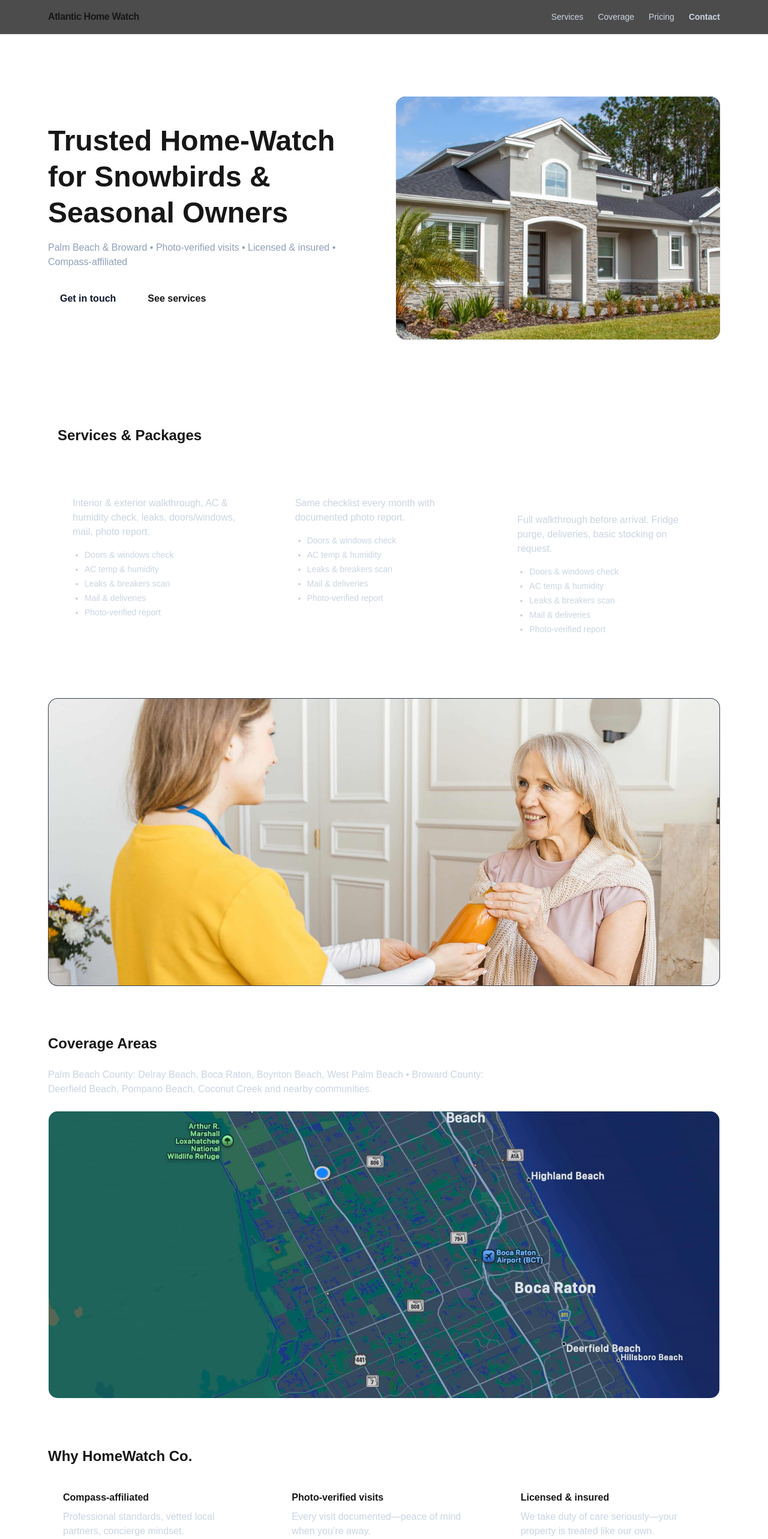
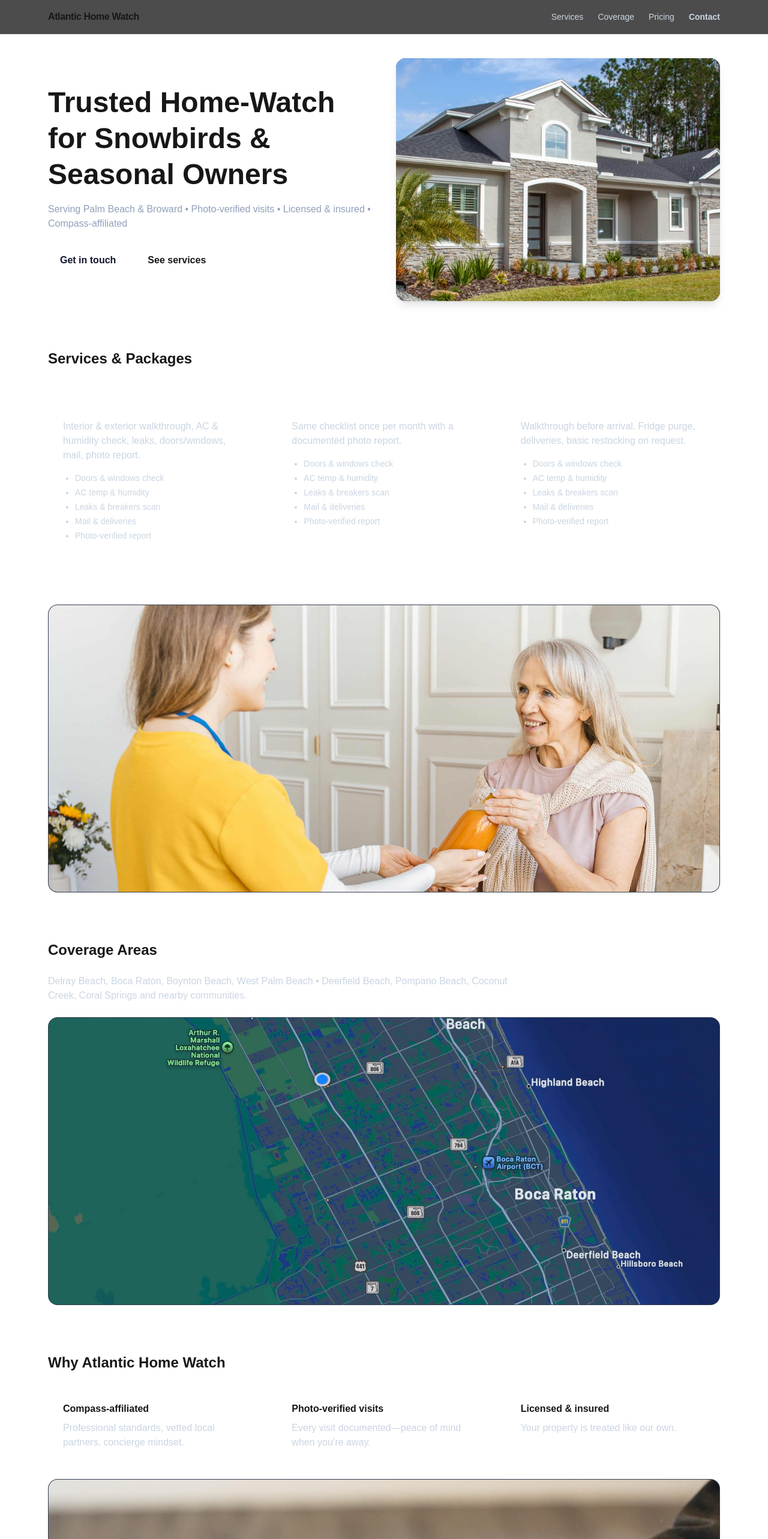
Before and after one commit to tkovalsky/rachel-site, a Next.js app: page / in a window 1280 px wide. Shown: the top 2566 px of the page at 60% size. Built offline with nearby package versions, Linux system fonts and the light colour scheme.

Commit message:
Fixed middleware.ts

```diff
--- a/src/app/layout.tsx
+++ b/src/app/layout.tsx
@@ -12,7 +12,7 @@ export const metadata: Metadata = {
     title: "Atlantic Home Watch",
     description:
       "Trusted home-watch for snowbirds & seasonal owners. Photo-verified visits.",
-    images: ["/og-cover.jpg"],
+    images: ["/hero-home-exterior.jpg"],
   },
   metadataBase: new URL("https://www.atlantichomewatch.com"),
 };
--- /dev/null
+++ b/src/app/middleware.ts
@@ -0,0 +1,47 @@
+// src/middleware.ts
+import { NextResponse } from "next/server";
+import type { NextRequest } from "next/server";
+
+export function middleware(req: NextRequest) {
+  const res = NextResponse.next();
+  const isProd = process.env.NODE_ENV === "production";
+
+  // Baseline protections
+  res.headers.set("X-Frame-Options", "DENY");
+  res.headers.set("X-Content-Type-Options", "nosniff");
+  res.headers.set("Referrer-Policy", "strict-origin-when-cross-origin");
+  res.headers.set("Permissions-Policy", "camera=(), microphone=(), geolocation=()");
+
+  // Content Security Policy
+  // Dev needs ws: and 'unsafe-eval' for Next HMR; Prod should be tighter.
+  const cspDev = [
+    "default-src 'self'",
+    "img-src 'self' data: https:",
+    "script-src 'self' 'unsafe-inline' 'unsafe-eval'",
+    "style-src 'self' 'unsafe-inline'",
+    "font-src 'self' data:",
+    "connect-src 'self' ws:",
+    "frame-ancestors 'none'",
+  ].join("; ");
+
+  const cspProd = [
+    "default-src 'self'",
+    "img-src 'self' data: https:",
+    "script-src 'self'",
+    "style-src 'self' 'unsafe-inline'",
+    "font-src 'self' data:",
+    "connect-src 'self'",
+    "frame-ancestors 'none'",
+  ].join("; ");
+
+  res.headers.set("Content-Security-Policy", isProd ? cspProd : cspDev);
+
+  return res;
+}
+
+// Don’t run middleware for static assets or common public files
+export const config = {
+  matcher: [
+    "/((?!_next/static|_next/image|favicon.ico|robots.txt|sitemap.xml|.*\\.(png|jpg|jpeg|webp|svg)).*)",
+  ],
+};
--- a/src/app/page.tsx
+++ b/src/app/page.tsx
@@ -1,18 +1,47 @@
 import Image from "next/image";
 import Link from "next/link";
 
-const services = [
+const pricing = [
   {
     title: "Weekly Home-Watch",
-    desc: "Interior & exterior walkthrough, AC & humidity check, leaks, doors/windows, mail, photo report.",
+    price: "$109",
+    period: "/visit",
+    note: "Billed monthly",
+    bullets: [
+      "Full interior & exterior check",
+      "AC temp & humidity",
+      "Leaks & breakers scan",
+      "Mail & deliveries",
+      "Photo-verified report",
+    ],
+    cta: "Request quote",
   },
   {
     title: "Monthly Home-Watch",
-    desc: "Same checklist every month with documented photo report.",
+    price: "$149",
+    period: "/month",
+    note: "One documented visit monthly",
+    bullets: [
+      "Interior & exterior check",
+      "AC temp & humidity",
+      "Leaks & breakers scan",
+      "Mail & deliveries",
+      "Photo-verified report",
+    ],
+    highlight: true,
+    cta: "Request quote",
   },
   {
     title: "One-Time Check / Pre-Arrival Reset",
-    desc: "Full walkthrough before arrival. Fridge purge, deliveries, basic stocking on request.",
+    price: "$199",
+    period: " flat",
+    note: "Pre-arrival reset",
+    bullets: [
+      "Full walkthrough & photo report",
+      "Fridge purge on request",
+      "Deliveries check",
+    ],
+    cta: "Book inquiry",
   },
 ];
 
@@ -20,14 +49,13 @@ export default function Page() {
   return (
     <div className="space-y-20">
       {/* HERO */}
-      <section className="py-16">
-        <div className="grid md:grid-cols-2 gap-10 items-center">
+      <section className="grid md:grid-cols-2 gap-10 items-center">
         <div>
-            <h1 className="text-3xl md:text-5xl font-bold leading-tight">
+          <h1 className="text-4xl md:text-5xl font-bold leading-tight">
             Trusted Home-Watch for Snowbirds & Seasonal Owners
           </h1>
           <p className="mt-4 text-slate-400">
-              Palm Beach & Broward • Photo-verified visits • Licensed & insured • Compass-affiliated
+            Serving Palm Beach & Broward • Photo-verified visits • Licensed & insured • Compass-affiliated
           </p>
           <div className="mt-6 flex gap-3 flex-wrap">
             <a href="#contact" className="inline-flex items-center rounded-lg bg-white/90 text-slate-900 px-5 py-3 font-semibold">
@@ -39,10 +67,9 @@ export default function Page() {
           </div>
         </div>
 
-          {/* IMPORTANT: parent must be relative when using fill */}
-          <div className="relative aspect-[4/3] rounded-2xl overflow-hidden shadow bg-slate-800">
+        <div className="relative aspect-[16/10] md:aspect-[4/3] rounded-2xl overflow-hidden shadow-lg bg-slate-800">
           <Image
-              src="/hero-home-exterior.jpg"       // << match EXACT filename in /public
+            src="/hero-home-exterior.jpg"
             alt="South Florida home exterior"
             fill
             sizes="(max-width: 768px) 100vw, 50vw"
@@ -50,15 +77,30 @@ export default function Page() {
             className="object-cover object-center"
           />
         </div>
-        </div>
       </section>
 
       {/* SERVICES */}
-      <section id="services" className="section space-y-6">
+      <section id="services" className="space-y-6">
         <h2 className="text-2xl font-bold">Services & Packages</h2>
         <div className="grid md:grid-cols-3 gap-6">
-          {services.map((s) => (
-            <div key={s.title} className="card p-6">
+          {[
+            {
+              title: "Weekly Home-Watch",
+              desc:
+                "Interior & exterior walkthrough, AC & humidity check, leaks, doors/windows, mail, photo report.",
+            },
+            {
+              title: "Monthly Home-Watch",
+              desc:
+                "Same checklist once per month with a documented photo report.",
+            },
+            {
+              title: "One-Time Check / Pre-Arrival Reset",
+              desc:
+                "Walkthrough before arrival. Fridge purge, deliveries, basic restocking on request.",
+            },
+          ].map((s) => (
+            <div key={s.title} className="rounded-2xl border border-white/10 bg-white/5 p-6">
               <h3 className="text-lg font-semibold text-white">{s.title}</h3>
               <p className="mt-2 text-slate-300">{s.desc}</p>
               <ul className="mt-4 text-slate-300 text-sm list-disc pl-5 space-y-1">
@@ -73,12 +115,12 @@ export default function Page() {
         </div>
       </section>
 
-      {/* SERVICE DETAIL IMAGE (optional banner) */}
+      {/* BANNER DETAIL */}
       <section className="space-y-4">
         <div className="relative aspect-[21/9] rounded-2xl overflow-hidden border border-white/10 bg-slate-800">
           <Image
-            src="/service-detail.jpg"            // << drop your chosen interior/detail image here
-            alt="Service detail interior"
+            src="/service-detail.jpg"
+            alt="Living room interior detail"
             fill
             sizes="100vw"
             className="object-cover object-center"
@@ -90,14 +132,12 @@ export default function Page() {
       <section id="coverage" className="space-y-6">
         <h2 className="text-2xl font-bold">Coverage Areas</h2>
         <p className="text-slate-300 max-w-3xl">
-          Palm Beach County: Delray Beach, Boca Raton, Boynton Beach, West Palm Beach • Broward County: Deerfield Beach,
-          Pompano Beach, Coconut Creek and nearby communities.
+          Delray Beach, Boca Raton, Boynton Beach, West Palm Beach • Deerfield Beach, Pompano Beach, Coconut Creek, Coral Springs and nearby communities.
         </p>
-        <div className="relative aspect-[21/9] rounded-2xl overflow-hidden border border-white/10">
-
+        <div className="relative aspect-[21/9] rounded-2xl overflow-hidden border border-white/10 bg-slate-800">
           <Image
-            src="/coverage.jpg"
-            alt="Coverage map - Palm Beach & Broward"
+            src="/coverage-map.jpg"
+            alt="Coverage map — Palm Beach & Broward"
             fill
             sizes="100vw"
             className="object-cover object-center"
@@ -105,84 +145,89 @@ export default function Page() {
         </div>
       </section>
 
-      {/* TRUST / PEOPLE (optional) */}
-      <section id="trust" className="space-y-4">
-        <h2 className="text-2xl font-bold">Why HomeWatch Co.</h2>
+      {/* TRUST */}
+      <section id="trust" className="space-y-6">
+        <h2 className="text-2xl font-bold">Why Atlantic Home Watch</h2>
         <div className="grid md:grid-cols-3 gap-6">
-          <div className="bg-white/5 border border-white/10 rounded-2xl p-6">
+          <div className="rounded-2xl border border-white/10 bg-white/5 p-6">
             <h3 className="font-semibold">Compass-affiliated</h3>
             <p className="text-slate-300 mt-2">Professional standards, vetted local partners, concierge mindset.</p>
           </div>
-          <div className="bg-white/5 border border-white/10 rounded-2xl p-6">
+          <div className="rounded-2xl border border-white/10 bg-white/5 p-6">
             <h3 className="font-semibold">Photo-verified visits</h3>
             <p className="text-slate-300 mt-2">Every visit documented—peace of mind when you’re away.</p>
           </div>
-          <div className="bg-white/5 border border-white/10 rounded-2xl p-6">
+          <div className="rounded-2xl border border-white/10 bg-white/5 p-6">
             <h3 className="font-semibold">Licensed & insured</h3>
-            <p className="text-slate-300 mt-2">We take duty of care seriously—your property is treated like our own.</p>
+            <p className="text-slate-300 mt-2">Your property is treated like our own.</p>
           </div>
         </div>
 
-        {/* trust image if you have one */}
         <div className="relative aspect-[3/2] rounded-2xl overflow-hidden border border-white/10 bg-slate-800">
           <Image
-            src="/trust-people.jpg"              // << optional people image
-            alt="Team meeting homeowner"
+            src="/trust-people.jpg"
+            alt="Meeting with homeowner"
             fill
             sizes="100vw"
-            className="object-cover"
+            className="object-cover object-center"
           />
         </div>
       </section>
 
       {/* PRICING */}
-<section id="pricing" className="section space-y-6">
+      <section id="pricing" className="space-y-6">
         <h2 className="text-2xl font-bold">Pricing</h2>
-  <p className="text-slate-300 max-w-3xl">Straightforward plans with add-ons when you need them. Final pricing depends on property size and access.</p>
+        <p className="text-slate-300 max-w-3xl">
+          Straightforward plans with add-ons when you need them. Final pricing depends on property size and access.
+        </p>
 
         <div className="grid md:grid-cols-3 gap-6">
-    <div className="card p-6 flex flex-col">
-      <h3 className="text-lg font-semibold text-white">Weekly Home-Watch</h3>
-      <p className="mt-1 text-3xl font-bold">$149<span className="text-base font-normal text-slate-400">/visit</span></p>
-      <p className="text-slate-400 text-sm">Billed monthly</p>
+          {pricing.map((p) => (
+            <div
+              key={p.title}
+              className={`rounded-2xl border p-6 flex flex-col ${
+                p.highlight ? "bg-white/10 border-white/20" : "bg-white/5 border-white/10"
+              }`}
+            >
+              <h3 className="text-lg font-semibold text-white">{p.title}</h3>
+              <p className="mt-1 text-3xl font-bold">
+                {p.price}
+                <span className="text-base font-normal text-slate-400">{p.period}</span>
+              </p>
+              <p className="text-slate-400 text-sm">{p.note}</p>
               <ul className="mt-4 text-slate-300 text-sm list-disc pl-5 space-y-1">
-        <li>Full interior & exterior check</li><li>AC temp & humidity</li><li>Leaks & breakers scan</li><li>Mail & deliveries</li><li>Photo-verified report</li>
+                {p.bullets.map((b) => (
+                  <li key={b}>{b}</li>
+                ))}
               </ul>
-      <a href="#contact" className="mt-auto inline-flex justify-center rounded-lg border border-white/20 px-4 py-2 font-semibold">Request quote</a>
+              <a href="#contact" className="mt-5 inline-flex justify-center rounded-lg border border-white/20 px-4 py-2 font-semibold">
+                {p.cta}
+              </a>
+            </div>
+          ))}
         </div>
 
-    <div className="card p-6 flex flex-col border-white/20 bg-white/10">
-      <h3 className="text-lg font-semibold text-white">Monthly Home-Watch</h3>
-      <p className="mt-1 text-3xl font-bold">$149<span className="text-base font-normal text-slate-400">/month</span></p>
-      <p className="text-slate-400 text-sm">One documented visit monthly</p>
-      <ul className="mt-4 text-slate-300 text-sm list-disc pl-5 space-y-1">
-        <li>Interior & exterior check</li><li>AC temp & humidity</li><li>Leaks & breakers scan</li><li>Mail & deliveries</li><li>Photo-verified report</li>
+        <div className="rounded-2xl border border-white/10 bg-white/5 p-6">
+          <h4 className="font-semibold">Add-ons</h4>
+          <ul className="mt-2 text-slate-300 text-sm list-disc pl-5 grid md:grid-cols-2 gap-1">
+            <li>Storm prep / post-storm check — <span className="font-medium">$99</span></li>
+            <li>Vendor meet & let-in (≤60 min) — <span className="font-medium">$79</span></li>
+            <li>Vehicle start/run — <span className="font-medium">$29</span></li>
+            <li>Deep clean coordination — <span className="font-medium">$49</span></li>
           </ul>
-      <a href="#contact" className="mt-auto inline-flex justify-center rounded-lg border border-white/20 px-4 py-2 font-semibold">Request quote</a>
-    </div>
-
-    <div className="card p-6 flex flex-col">
-      <h3 className="text-lg font-semibold text-white">One-Time Check</h3>
-      <p className="mt-1 text-3xl font-bold">$199<span className="text-base font-normal text-slate-400"> flat</span></p>
-      <p className="text-slate-400 text-sm">Pre-arrival reset</p>
-      <ul className="mt-4 text-slate-300 text-sm list-disc pl-5 space-y-1">
-        <li>Full walkthrough & photo report</li><li>Fridge purge on request</li><li>Deliveries check</li>
-      </ul>
-      <a href="#contact" className="mt-auto inline-flex justify-center rounded-lg border border-white/20 px-4 py-2 font-semibold">Book inquiry</a>
-    </div>
+          <p className="text-xs text-slate-500 mt-3">Final quotes confirmed by address, access, and HOA rules.</p>
         </div>
       </section>
 
       {/* CONTACT */}
       <section id="contact" className="space-y-6">
         <h2 className="text-2xl font-bold">Contact</h2>
-        <div className="bg-white/5 border border-white/10 rounded-2xl p-6">
+        <div className="rounded-2xl border border-white/10 bg-white/5 p-6">
           <p className="text-slate-300">Prefer a message? We’ll respond quickly.</p>
           <div className="mt-4 flex flex-wrap gap-3">
-            {/* TODO: replace with real info */}
-            <a href="mailto:homewatch@example.com" className="rounded-lg border border-white/20 px-4 py-2">Email</a>
+            <a href="mailto:info@AtlanticHomeWatch.com" className="rounded-lg border border-white/20 px-4 py-2">Email</a>
             <a href="tel:+15615550123" className="rounded-lg border border-white/20 px-4 py-2">Call</a>
-            <a href="https://wa.me/15615550123" className="rounded-lg border border-white/20 px-4 py-2" target="_blank">WhatsApp</a>
+            <a href="https://wa.me/15615550123" target="_blank" className="rounded-lg border border-white/20 px-4 py-2">WhatsApp</a>
           </div>
           <p className="text-xs text-slate-500 mt-3">
             By contacting us you agree to our basic Terms & Privacy.
```
Also changed, not shown: public/coverage-map.jpg (renamed from public/coverage.jpg). Lines whose indentation alone changed are shown as unchanged.
